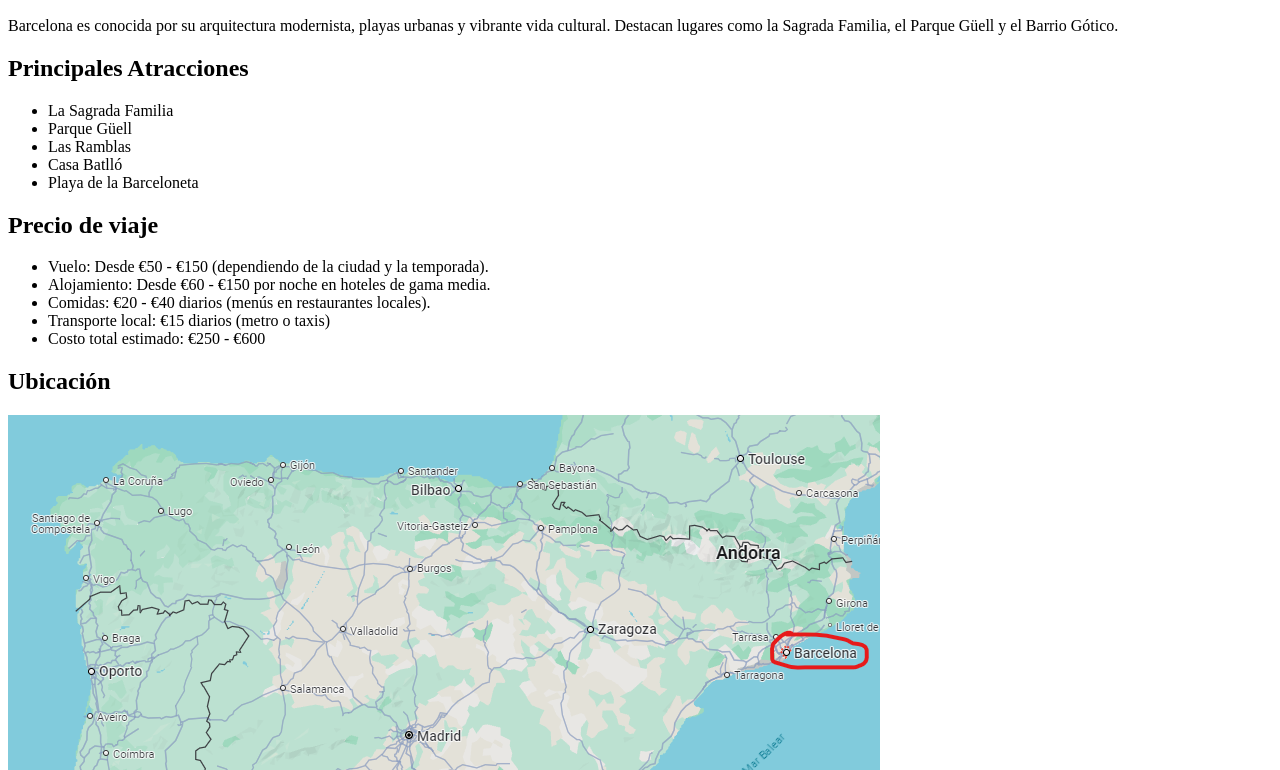
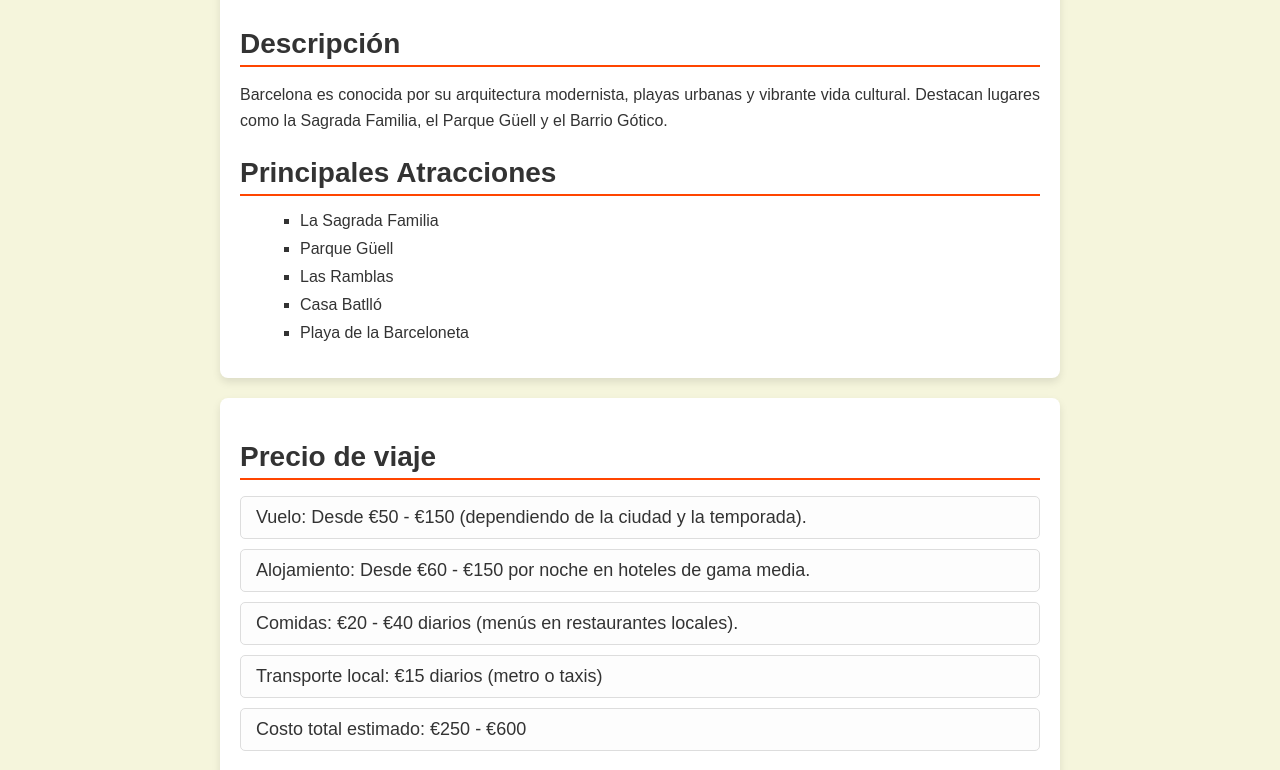
Before and after one commit to el41ias/proyectoTurismoEG551, a plain HTML site: page practica/barcelona.html in a window 1280 px wide. Shown: the part 144-914 px from the top of the page. Drawn offline with Linux system fonts and the light colour scheme.

Commit message:
Update barcelona.html

```diff
--- a/practica/barcelona.html
+++ b/practica/barcelona.html
@@ -4,7 +4,7 @@
   <meta charset="UTF-8">
   <meta name="viewport" content="width=device-width, initial-scale=1.0">
   <title>Más Información - Barcelona</title>
-  <link rel="stylesheet" href="destinos.cs">
+  <link rel="stylesheet" href="destinos.css">
 </head>
 <body>
   <!-- Barra de navegación -->
```
